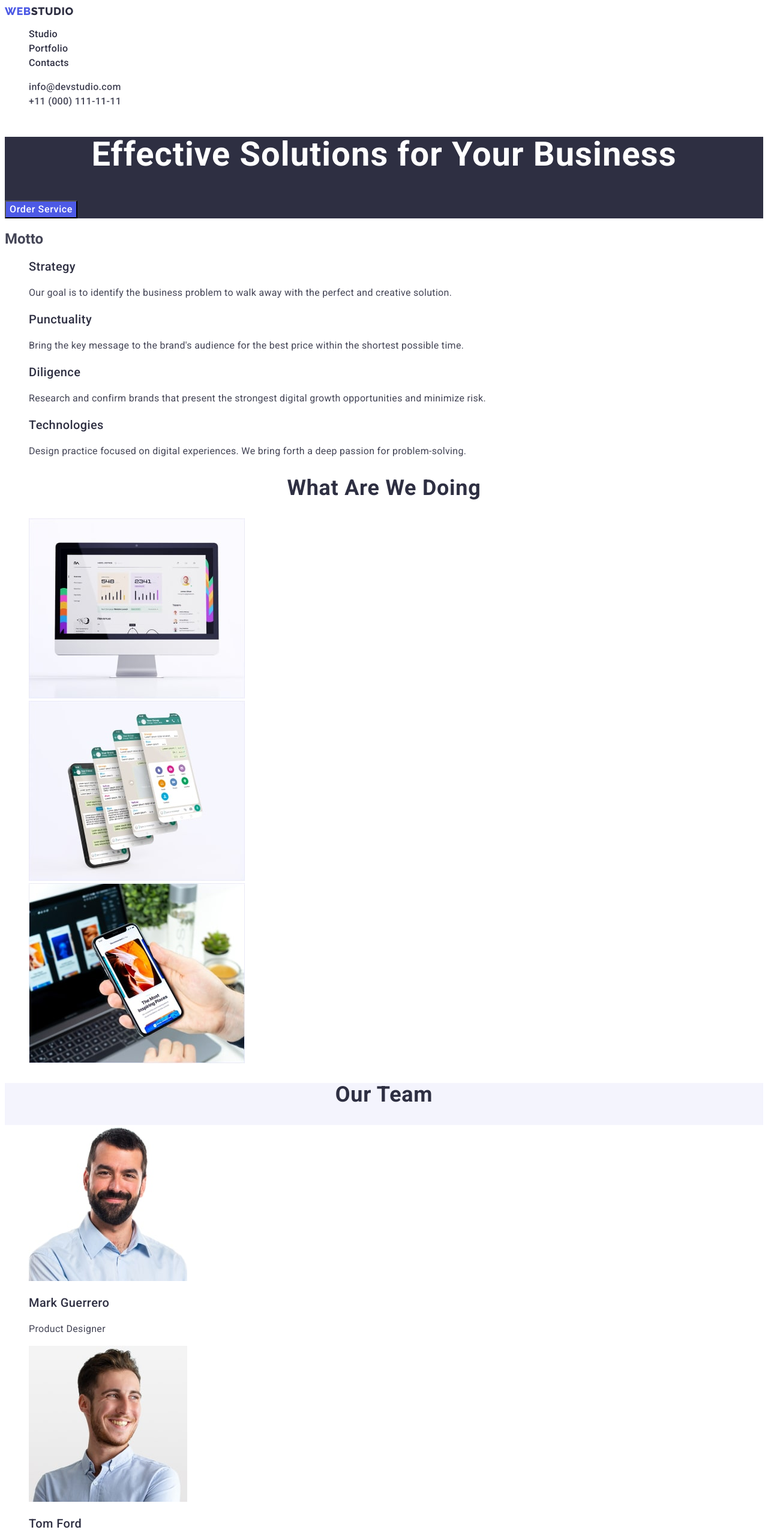
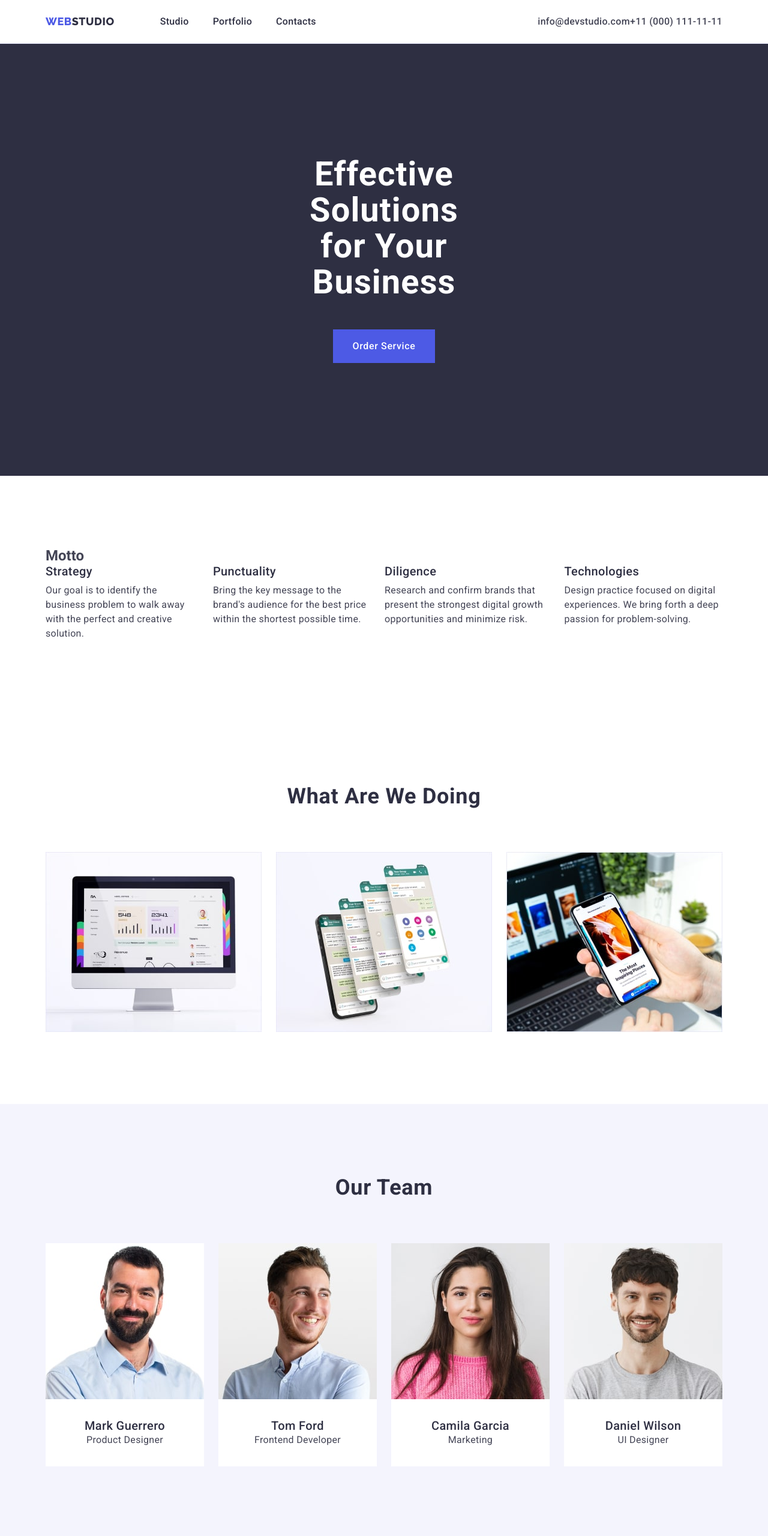
Before and after one commit to LarisaYakovenko/goit-markup-hw-03, a plain HTML site: page index.html in a window 1280 px wide. Shown: the top 2560 px of the page at 60% size. Drawn offline with nearby package versions, Linux system fonts and the light colour scheme.

Commit message:
update css file

```diff
--- a/css/styles.css
+++ b/css/styles.css
@@ -6,7 +6,33 @@
 body {
   font-family: "Roboto", sans-serif;
   color: #434455;
-	background-color: #FFFFFF;
+  background-color: #ffffff;
+}
+
+h1,
+h2,
+h3,
+h4,
+h5,
+h6,
+p {
+  margin-top: 0;
+  margin-bottom: 0;
+}
+
+a {
+  text-decoration: none;
+}
+
+ul {
+  list-style-type: none;
+  margin-top: 0;
+  margin-bottom: 0;
+  padding-left: 0;
+}
+
+img {
+  display: block;
 }
 
 .link {
@@ -17,22 +43,53 @@ body {
   list-style: none;
 }
 
+.container {
+  width: 100%;
+  max-width: 1158px;
+  padding-left: 15px;
+  padding-right: 15px;
+  margin: 0 auto;
+}
 /*header*/
 
+.header {
+  padding-top: 24px;
+  padding-bottom: 24px;
+  border-bottom: 1px solid #e7e9fc;
+}
+.header-container {
+  display: flex;
+}
+
+.header-menu {
+  display: flex;
+  gap: 40px;
+}
+
+.header-navigation {
+  display: flex;
+  align-items: center;
+
+}
+
 .header-logo {
-  font-family: "Raleway",sans-serif;
+  font-family: "Raleway", sans-serif;
   font-weight: 800;
   font-size: 18px;
   line-height: 1.17;
   letter-spacing: 0.03em;
   text-transform: uppercase;
   color: #4d5ae5;
+  margin-right: 76px;
 }
 
 .header-span {
   color: #2e2f42;
 }
 
+.header-address {
+  display: flex;
+}
 .header-address-item {
   color: var(--main-text-color);
 }
@@ -51,7 +108,7 @@ body {
   font-size: 16px;
   line-height: 1.5;
   letter-spacing: 0.02em;
-  color: var( --main-text-color);
+  color: var(--main-text-color);
   font-style: normal;
 }
 
@@ -73,14 +130,19 @@ body {
 
 .contact {
   font-style: normal;
+	margin-left: auto;
 }
 
 /*hero*/
 
 .hero {
-	background-color: #2e2f42
+  background-color: #2e2f42;
 }
 
+.hero-container {
+  max-width: 1440px;
+  padding: 188px 472px 188px 472px;
+}
 .hero-title {
   font-weight: 700;
   font-size: 56px;
@@ -88,6 +150,8 @@ body {
   text-align: center;
   letter-spacing: 0.02em;
   color: #ffffff;
+  max-width: 496px;
+  margin-bottom: 48px;
 }
 
 .hero-btn {
@@ -95,42 +159,48 @@ body {
   font-weight: 500;
   font-size: 16px;
   line-height: 1.5;
-	background-color: #4D5AE5;
+  background-color: #4d5ae5;
+  border: none;
   letter-spacing: 0.04em;
   color: #ffffff;
   cursor: pointer;
+  min-width: 169px;
+  height: 56px;
+  padding: 16px 32px;
+  display: block;
+  margin: 0 auto;
 }
 
 .hero-btn:hover {
-	background-color: #404BBF;
+  background-color: #404bbf;
 }
 
 .hero-btn:focus {
-	background-color: #404BBF;
+  background-color: #404bbf;
 }
 
 /*motto*/
 
+.container-motto {
+  padding-top: 120px;
+  padding-bottom: 120px;
+}
+
+.motto-lict {
+  display: flex;
+  gap: 24px;
+}
 .motto-subtitle {
   font-weight: 500;
   font-size: 20px;
   line-height: 1.2;
   letter-spacing: 0.02em;
   color: var(--main-title-color);
+  margin-bottom: 8px;
 }
-.team-item-title {
-	font-weight: 500;
-  font-size: 20px;
-  line-height: 1.2;
-  letter-spacing: 0.02em;
-  color: var(--main-title-color);
-}
-.gallery-item-title {
-  font-weight: 500;
-  font-size: 20px;
-  line-height: 1.2;
-  letter-spacing: 0.02em;
-  color: var(--main-title-color);
+
+.motto-item {
+  width: calc((100% -24px * 3) / 4);
 }
 
 .motto-item-text {
@@ -139,31 +209,14 @@ body {
   letter-spacing: 0.02em;
   color: var(--main-text-color);
 }
-.team-text {
-	font-size: 16px;
-  line-height: 1.5;
-  letter-spacing: 0.02em;
-  color: var(--main-text-color);
-}
-.gallery-item-text {
-  font-size: 16px;
-  line-height: 1.5;
-  letter-spacing: 0.02em;
-  color: var(--main-text-color);
-}
-
-/* Team */
-.team {
-	background-color: #F4F4FD
-}
-.team-item {
-	background-color: #FFFFFF
-}
 
 /*product*/
 
+.products {
+  padding-top: 120px;
+  padding-bottom: 120px;
+}
 .products-title {
-
   font-weight: 700;
   font-size: 36px;
   line-height: 1.11;
@@ -171,7 +224,31 @@ body {
   text-align: center;
   text-transform: capitalize;
   color: var(--main-title-color);
+  margin-bottom: 72px;
+}
 
+.products-list {
+  display: flex;
+  gap: 24px;
+}
+
+.products-item {
+  width: calc((100% -24px * 2) / 3);
+}
+
+/* Team */
+.team {
+  background-color: #f4f4fd;
+  padding-bottom: 120px;
+}
+.team-item {
+  background-color: #fff;
+}
+
+.team-cart {
+  margin: 32px 16px;
+  text-align: center;
+  background-color: #fff;
 }
 .team-title {
   font-weight: 700;
@@ -181,21 +258,38 @@ body {
   text-align: center;
   text-transform: capitalize;
   color: var(--main-title-color);
+  padding-top: 120px;
+  margin-bottom: 72px;
+}
+.team-text {
+  font-size: 16px;
+  line-height: 1.5;
+  letter-spacing: 0.02em;
+  color: var(--main-text-color);
+}
+.team-list {
+  display: flex;
+  gap: 24px;
+  width: calc((100% - 24px * 3) / 4);
 }
 
-.team-list {
-	background-color: #FFFFFF
+.team-item-title {
+  font-weight: 500;
+  font-size: 20px;
+  line-height: 1.2;
+  letter-spacing: 0.02em;
+  color: var(--main-title-color);
 }
-
-
 /*footer*/
 
 .footer {
   background-color: #2e2f42;
+  padding-top: 100px;
+  padding-bottom: 100px;
 }
 
 .footer span {
-	color: #f4f4fd
+  color: #f4f4fd;
 }
 
 .footer-text {
@@ -204,10 +298,20 @@ body {
   line-height: 1.5;
   letter-spacing: 0.02em;
   color: #f4f4fd;
+  max-width: 264px;
+  margin-top: 16px;
 }
 
 /* portfolio */
 
+.album {
+  display: flex;
+  padding-top: 96px;
+  padding-bottom: 72px;
+  justify-content: center;
+  width: calc((100% - 24 * 4) / 5);
+  gap: 24px;
+}
 .btn-link {
   font-family: "Roboto", sans-serif;
   font-weight: 500;
@@ -215,8 +319,10 @@ body {
   line-height: 1.5;
   letter-spacing: 0.04em;
   cursor: pointer;
-	color:  #4d5ae5;
-	background-color: #F4F4FD;
+  color: #4d5ae5;
+  background-color: #f4f4fd;
+  border: none;
+  margin: 0 auto;
 }
 
 .btn-link:hover {
@@ -224,8 +330,41 @@ body {
   background: #404bbf;
 }
 
-
 .btn-link:focus {
   color: #fff;
   background: #404bbf;
 }
+
+.gallery-list {
+  display: flex;
+  flex-wrap: wrap;
+  gap: 48px 24px;
+}
+
+.gallery-item-title {
+  font-weight: 500;
+  font-size: 20px;
+  line-height: 1.2;
+  letter-spacing: 0.02em;
+  color: var(--main-title-color);
+  margin-left: 16px;
+}
+
+.gallery-item-text {
+  font-size: 16px;
+  line-height: 1.5;
+  letter-spacing: 0.02em;
+  color: var(--main-text-color);
+  margin-left: 16px;
+}
+.btn {
+  padding-bottom: 120px;
+}
+
+.gallery-cart {
+  padding-top: 32px;
+  padding-bottom: 32px;
+  border-left: 1px solid #e7e9fc;
+  border-bottom: 1px solid #e7e9fc;
+  border-right: 1px solid #e7e9fc;
+}
--- a/index.html
+++ b/index.html
@@ -11,20 +11,27 @@
       rel="stylesheet"
     />
     <title>webstudio</title>
+    <link
+      rel="stylesheet"
+      href="https://cdn.jsdelivr.net/npm/modern-normalize@2.0.0/modern-normalize.min.css"
+    />
     <link rel="stylesheet" href="./css/styles.css" />
   </head>
   <body>
     <header class="header">
+      <div class="container header-container">
         <nav class="header-navigation">
           <a href="./index.html" class="header-logo link"
-          >Web<span class="header-span">Studio</span></a>
+            >Web<span class="header-span">Studio</span></a
+          >
           <ul class="header-menu list">
             <li class="header-menu-item">
               <a class="header-menu-link link" href="./index.html">Studio</a>
             </li>
             <li class="header-menu-item">
               <a class="header-menu-link link" href="./portfolio.html"
-              >Portfolio</a>
+                >Portfolio</a
+              >
             </li>
             <li class="header-menu-item">
               <a class="header-menu-link link" href="">Contacts</a>
@@ -34,29 +41,39 @@
         <address class="contact">
           <ul id="contact" class="header-address list">
             <li class="header-address-item">
-            <a class="header-address-link link" href="mailto:info@devstudio.com"
-              >info@devstudio.com</a>
+              <a
+                class="header-address-link link"
+                href="mailto:info@devstudio.com"
+                >info@devstudio.com</a
+              >
             </li>
             <li class="header-address-item">
               <a class="header-address-link link" href="tel:+110001111111"
-              >+11 (000) 111-11-11</a>
+                >+11 (000) 111-11-11</a
+              >
             </li>
           </ul>
         </address>
+      </div>
     </header>
+
     <main>
       <section id="home" class="hero">
+        <div class="container hero-container">
           <h1 class="hero-title">Effective Solutions for Your Business</h1>
           <button type="button" class="hero-btn">Order Service</button>
+        </div>
       </section>
+
       <section class="motto">
+        <div class="container container-motto">
           <h2 class="motto-title">Motto</h2>
           <ul class="motto-lict list">
             <li class="motto-item list">
               <h3 class="motto-subtitle">Strategy</h3>
               <p class="motto-item-text">
-              Our goal is to identify the business problem to walk away with the
-              perfect and creative solution.
+                Our goal is to identify the business problem to walk away with
+                the perfect and creative solution.
               </p>
             </li>
             <li class="motto-item list">
@@ -81,8 +98,10 @@
               </p>
             </li>
           </ul>
+        </div>
       </section>
       <section class="products">
+        <div class="container">
           <h2 class="products-title">What Are We Doing</h2>
           <ul class="products-list list">
             <li class="products-item list">
@@ -95,40 +114,59 @@
               <img src="./images/Rec_712.jpg" alt="Technologies" width="360" />
             </li>
           </ul>
+        </div>
       </section>
+
       <section id="portfolio" class="team">
+        <div class="container">
           <h2 class="team-title">Our Team</h2>
           <ul class="team-list list">
             <li class="team-item">
               <img src="./images/img_.jpg" alt="Mark Guerrero" width="264" />
+              <div class="team-cart">
                 <h3 class="team-item-title">Mark Guerrero</h3>
                 <p class="team-text">Product Designer</p>
+              </div>
             </li>
+
             <li class="team-item">
               <img src="./images/img1.jpg" alt="Tom Ford" width="264" />
+              <div class="team-cart">
                 <h3 class="team-item-title">Tom Ford</h3>
                 <p class="team-text">Frontend Developer</p>
+              </div>
             </li>
+
             <li class="team-item">
               <img src="./images/img2.jpg" alt="Camila Garcia" width="264" />
+              <div class="team-cart">
                 <h3 class="team-item-title">Camila Garcia</h3>
                 <p class="team-text">Marketing</p>
+              </div>
             </li>
+
             <li class="team-item">
               <img src="./images/img3.jpg" alt="Daniel Wilson" width="264" />
+              <div class="team-cart">
                 <h3 class="team-item-title">Daniel Wilson</h3>
                 <p class="team-text">UI Designer</p>
+              </div>
             </li>
           </ul>
+        </div>
       </section>
     </main>
+
     <footer class="footer">
+      <div class="container">
         <a href="./index.html" class="header-logo link"
-        >Web<span class="footer-span">Studio</span></a>
+          >Web<span class="footer-span">Studio</span></a
+        >
         <p class="footer-text">
-        Increase the flow of customers and sales for your business with digital
-        marketing & growth solutions.
+          Increase the flow of customers and sales for your business with
+          digital marketing & growth solutions.
         </p>
+      </div>
     </footer>
   </body>
 </html>
```
Also changed, not shown: portfolio.html (+60 -11 lines). Lines whose indentation alone changed are shown as unchanged.
